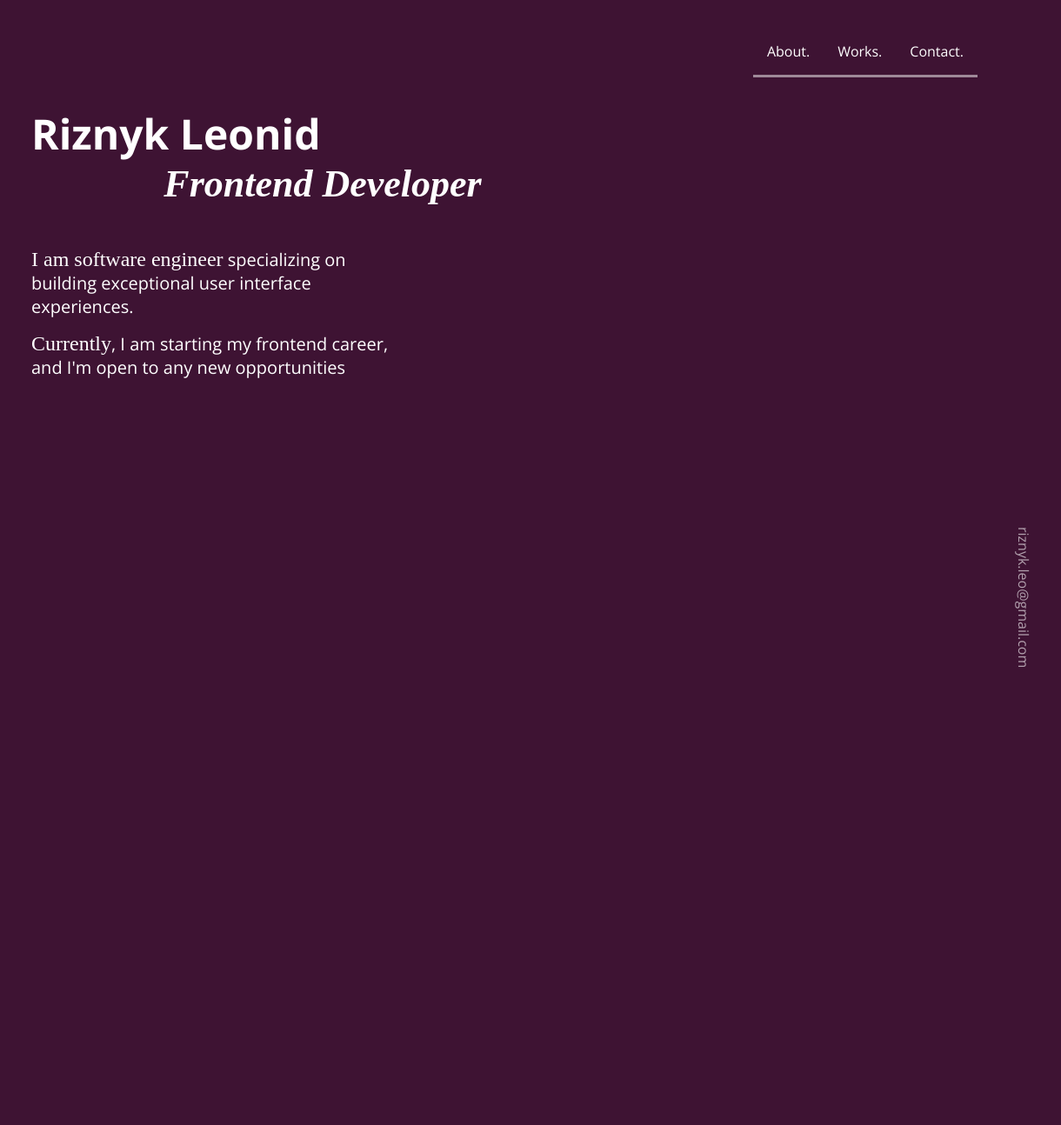
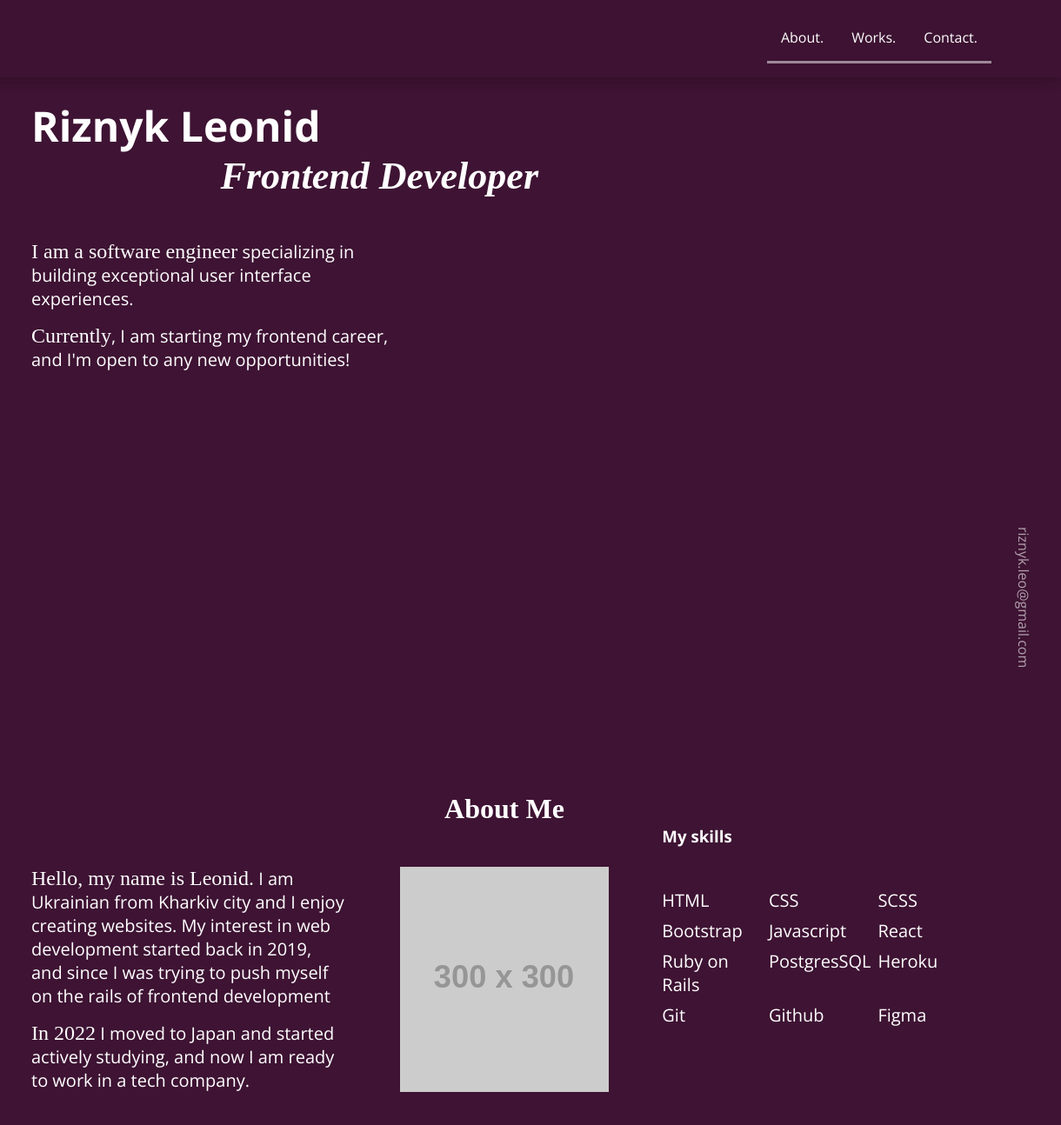
Before and after one commit to RiznykLeo/profile, a website: page index.html in a window 1280 px wide. Shown: the full height of the page at 87% size, 60-1280 px from the left. Before the commit the page ends 832 px from the top, so only its background shows below. Drawn offline with nearby package versions, Linux system fonts and the light colour scheme; placeholder pictures from the web are drawn by us; a web font is replaced by a local one.

Commit message:
feat structure of aboutMe

```diff
--- a/index.html
+++ b/index.html
@@ -10,7 +10,8 @@
     <link rel="icon" href="images/user.png" type="image/icon type">
     <link rel="preconnect" href="https://fonts.googleapis.com">
     <link rel="preconnect" href="https://fonts.gstatic.com" crossorigin>
-        <link href="https://fonts.googleapis.com/css2?family=Open+Sans:wght@300;400;700&family=Tiro+Bangla&display=swap" rel="stylesheet">
+    <link href="https://fonts.googleapis.com/css2?family=Open+Sans:wght@300;400;700&family=Tiro+Bangla&display=swap"
+          rel="stylesheet">
     <title>Riznyk Leonid Profile</title>
 </head>
 <body class="background">
@@ -21,21 +22,61 @@
             <a class="link" href="">Works.</a>
             <a class="link" href="">Contact.</a>
         </nav>
-                    <div class="vertical-container">
+        <div class="vertical-container top">
             <div class="headers">
                 <h1 class="head">Riznyk Leonid</h1>
                 <h2 class="subhead">Frontend Developer</h2>
             </div>
-                        <div class="text-block">
-                            <p><span class="accent">I am software engineer</span> specializing
-                                on building exceptional user interface experiences.</p>
+            <div class="text-block limit40">
+                <p><span class="accent">I am a software engineer</span> specializing
+                    in building exceptional user interface experiences.</p>
                 <p><span class="accent">Currently</span>, I am starting my frontend career,
-                                and I'm open to any new opportunities</p>
+                    and I'm open to any new opportunities!</p>
             </div>
         </div>
+        <div class="vertical-container">
+            <div class="headers">
+                <h2 class="center accent">About Me</h2>
+            </div>
+            <div class="about">
+                <div class="text-block">
+                    <p class="">
+                        <span class="accent">Hello, my name is Leonid.</span>
+                        I am Ukrainian from Kharkiv city and
+                        I enjoy creating websites.
+                        My interest in web development started back in 2019,
+                        and since I was trying to push myself on the rails of frontend development
 
+                    </p>
+                    <p class=""><span class="accent">In 2022</span>
+                        I moved to Japan and started actively studying,
+                        and now I am ready to work in a tech company.
+                    </p>
                 </div>
-
+                <div class="photo">
+                    <img src="https://via.placeholder.com/300" alt="Photo">
+                </div>
+                <div class="stack">
+                    <h3> My skills</h3>
+                    <div class="skills">
+                        <span>HTML</span>
+                        <span>CSS</span>
+                        <span>SCSS</span>
+                        <span>Bootstrap</span>
+                        <span>Javascript</span>
+                        <span>React</span>
+                        <span>Ruby on Rails</span>
+                        <span>PostgresSQL</span>
+                        <span>Heroku</span>
+                        <span>Git</span>
+                        <span>Github</span>
+                        <span>Figma</span>
+                    </div>
+                </div>
+            </div>
+        </div>
+    </div>
+    <div class="info">
         <div class="info-right">
             <a href="">riznyk.leo@gmail.com</a>
         </div>
@@ -46,7 +87,7 @@
                 <li><a href=""><i class="fa-regular fa-envelope"></i></a></li>
             </ul>
         </div>
-
+    </div>
 </div>
 </body>
 </html>
--- a/styles/sass/components/_containers.scss
+++ b/styles/sass/components/_containers.scss
@@ -9,3 +9,7 @@
 .container-page{
   padding: 0 $cnt-pg 0 $cnt-pg;
 }
+
+.vertical-container{
+  height: 100vh;
+}
--- a/styles/sass/components/_nav.scss
+++ b/styles/sass/components/_nav.scss
@@ -1,22 +1,32 @@
 @import "../utilities/variables";
 
-.nav{
+.nav {
   display: flex;
   justify-content: end;
   align-items: center;
-  margin: 2rem 0 0 0 ;
-  padding-right: 5rem;
+
+  position: fixed;
+  right: 0;
+  top: 0; //on scroll make -10rem
+
+  padding: 1rem 5rem 1rem 0;
   width: 100%;
 
-  a{
+  background: rgba(62, 19, 51, 0.7);
+  box-shadow: 0 0 1rem rgba(0, 0, 0, 0.3);
+
+  a {
     text-decoration: none;
   }
-  .link{
+
+  .link {
     color: $link;
     padding: 1rem;
-    &:hover{
-    color: $link-hover;
+
+    &:hover {
+      color: $link-hover;
     }
-    border-bottom: 3px solid rgba(255,255,255,0.5);
+
+    border-bottom: 3px solid rgba(255, 255, 255, 0.5);
   }
 }
--- a/styles/sass/pages/_index.scss
+++ b/styles/sass/pages/_index.scss
@@ -1,61 +1,83 @@
 @import "../utilities/variables";
-.background{
+
+h1, h2, h3, p, span, {
+  color: $font-color;
+}
+
+.background {
   background: $background;
 }
-h1,h2,p{
-  color: $font-color;
+
+.headers {
+  h1 {
+    font-size: 3rem;
   }
-h1{
-  font-size: 3rem ;
-}
-h2{
+
+  h2 {
     font-size: 2rem;
   }
 
-
-.headers{
-  max-width: 70%;
-  .head{
+  .head {
     margin-top: 2rem;
     font-size: 3rem;
   }
-  .subhead{
+
+  .subhead {
     padding-left: 20%;
     font-family: 'Tiro Bangla', serif;
     font-style: italic;
     font-size: 2.75rem;
   }
+
+  .right {
+    display: flex;
+    justify-content: end;
   }
 
-.text-block{
+  .center {
+    display: flex;
+    justify-content: center;
+  }
+
+  .accent {
+    font-family: 'Tiro Bangla', serif;
+  }
+}
+
+.text-block {
   font-size: 1.25rem;
   margin-top: 2rem;
-  max-width: 40%;
-  p{
+
+
+  p {
     padding-top: 1rem;
   }
-  .accent{
+
+  .accent {
     font-family: 'Tiro Bangla', serif;
     font-size: 1.5rem;
   }
 }
 
+.info {
 
-.info-right{
+  .info-right {
     position: fixed;
     right: 2rem;
     bottom: 2rem;
     writing-mode: vertical-rl;
-  a{
-    color: rgba(255,255,255,0.6);
+
+    a {
+      color: rgba(255, 255, 255, 0.6);
       transition: 100ms;
-    &:hover{
-      color: rgba(255,255,255,1);
+
+      &:hover {
+        color: rgba(255, 255, 255, 1);
       }
     }
   }
 
-.info-left{
+  .info-left {
     display: flex;
     justify-content: end;
     align-items: center;
@@ -63,11 +85,51 @@ h2{
     left: 2rem;
     bottom: 2rem;
     font-size: 1.5rem;
-  a{
-    color: rgba(255,255,255,0.6);
+
+    a {
+      color: rgba(255, 255, 255, 0.6);
       transition: 100ms;
-    &:hover{
-      color: rgba(255,255,255,1);
+
+      &:hover {
+        color: rgba(255, 255, 255, 1);
       }
     }
   }
+}
+
+.about {
+  display: grid;
+  grid-template-columns: 1fr 1fr 1fr;
+
+  .photo {
+    display: flex;
+    justify-content: center;
+    margin-top: 3rem;
+
+    img {
+      max-width: 15rem;
+      max-height: 18rem;
+      object-fit: cover;
+    }
+  }
+
+  .skills {
+    display: grid;
+    grid-template-columns: repeat(3, 1fr);
+    gap: 0.5rem;
+    padding-top: 3rem;
+    font-size: 1.25rem;
+  }
+}
+
+.limit70 {
+  max-width: 70%;
+}
+
+.limit40 {
+  max-width: 40%;
+}
+
+.top {
+  margin-top: 7rem;
+}
```
Also changed, not shown: styles/css/style.css, 2 other files. Lines whose indentation alone changed are shown as unchanged.
